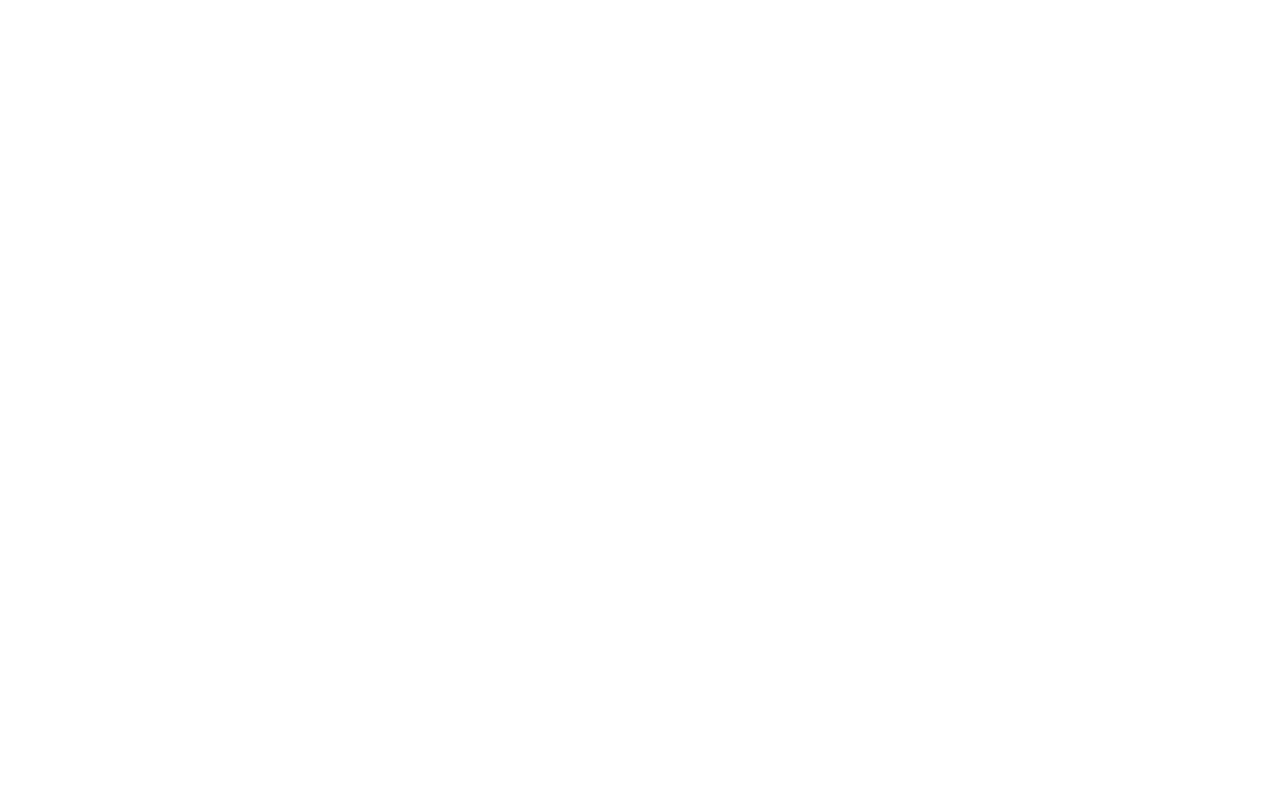
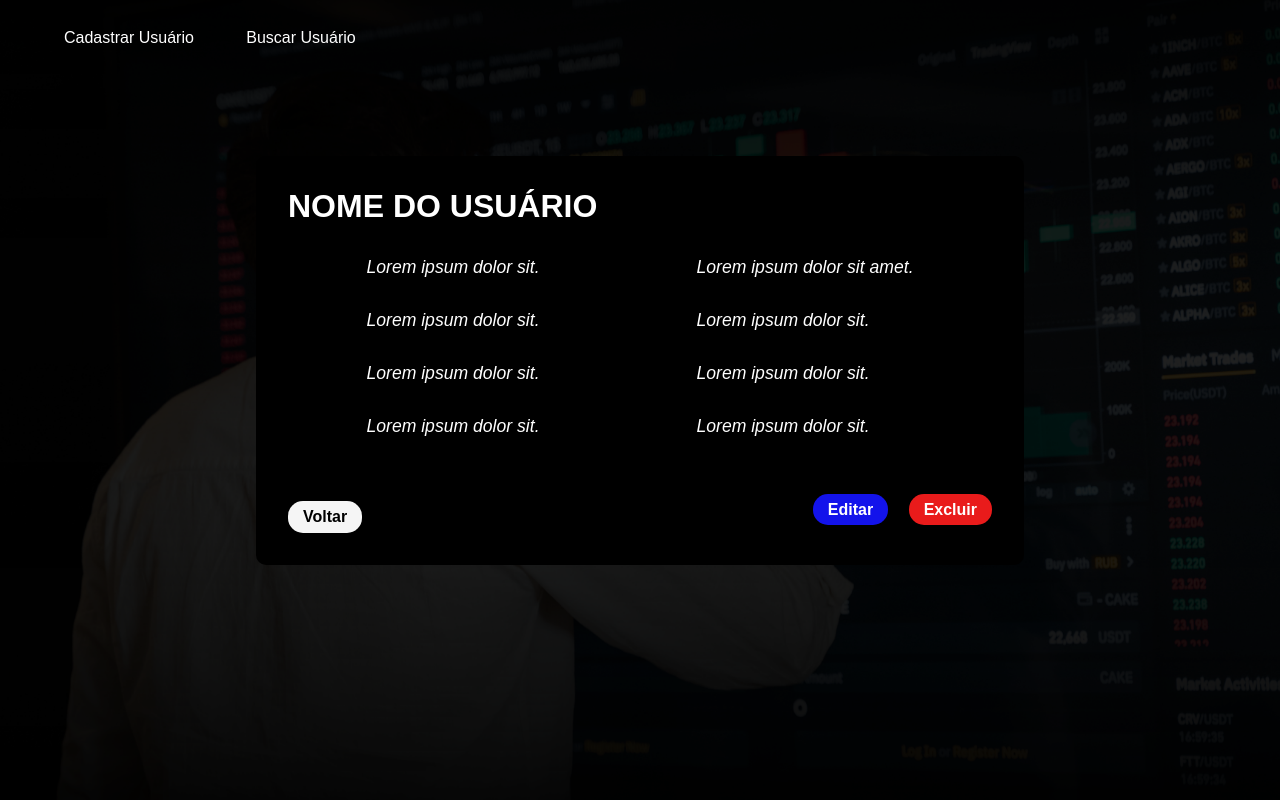
Before and after one commit to Henrique-Guido/crud_umc, a PHP site: page /registro.html in a window 1280 px wide. Before the commit the page is empty. Run offline with PHP 8.4, Linux system fonts and the light colour scheme.

Commit message:
:hammer: página de registros

```diff
--- a/cadastro.html
+++ b/cadastro.html
@@ -18,14 +18,14 @@
             <h2>Cadastro</h2>
             <div class="campo">
                 <label for="nome">Nome:</label>
-                <input type="text">
+                <input type="text" name="user">
             </div>
             <div class="campo">
                 <label for="dataNasc">Data de Nascimento:</label>
                 <input type="date">
             </div>
             <div class="campo">
-                <label for="senha">Senha:</label>
+                <label for="endereco">Endereço:</label>
                 <input type="password">
             </div>
             <div class="campo">
--- /dev/null
+++ b/css/registro.css
@@ -0,0 +1,104 @@
+
+* {
+    padding: 0;
+    margin: 0;
+    box-sizing: border-box;
+    font-family: Arial, Helvetica, sans-serif;
+}
+
+#container {
+    height: 100vh;
+    background-image: url(../images/background.png);
+    background-position: center;
+    background-size: cover;
+    display: flex;
+    flex-direction: column;
+}
+
+#menu {
+    /*background-color: aqua;*/
+    padding: 1.8rem 4rem;
+}
+
+#menu a {
+    margin-right: 3rem;
+    color: #fff;
+    font-size: 1rem;
+    text-decoration: none;
+}
+
+.container-registro {
+    background-color: #000;
+    color: #fff;
+    width: 60%;
+    padding: 2rem;
+    margin: 5rem auto;
+    display: flex;
+    flex-direction: column;
+    border-radius: 10px;
+}
+.caixa-info {
+    display: flex;
+    justify-content: space-around;
+    margin-bottom: 2rem;
+}
+
+.container-registro p {
+    font-size: 1.1rem;
+    margin-bottom: 2rem;
+    font-style: italic;
+}
+
+.container-registro h4 {
+    font-size: 2rem;
+    margin-bottom: 2rem;
+    text-transform: uppercase;
+}
+
+.caixa-btn {
+    display: flex;
+    justify-content: space-between;
+}
+
+#editar-btn {
+    text-decoration: none;
+    color: #fff;
+    background-color: rgb(19, 19, 235);
+    padding: 7px 15px;
+    border-radius: 15px;
+    font-weight: bold;
+    transition: .5s;
+}
+
+#editar-btn:hover {
+    background-color: rgb(13, 13, 173);
+}
+
+#excluir-btn {
+    text-decoration: none;
+    color: #fff;
+    background-color: rgb(233, 27, 27);
+    padding: 7px 15px;
+    border-radius: 15px;
+    font-weight: bold;
+    transition: .5s;
+    margin-left: 1rem;
+}
+
+#excluir-btn:hover {
+    background-color: rgb(200, 24, 24);
+}
+
+#voltar-btn {
+    text-decoration: none;
+    color: #000;
+    background-color: #f5f5f5;
+    padding: 7px 15px;
+    border-radius: 15px;
+    font-weight: bold;
+    transition: .5s;
+}
+
+#voltar-btn:hover {
+    background-color: #999;
+}
--- a/css/style.css
+++ b/css/style.css
@@ -55,6 +55,10 @@
     border-radius: 50px;
 }
 
+#pesquisa #pesquisa-btn {
+    display: none;
+}
+
 #pesquisa input::placeholder {
     color: #b1b1b1;
     font-size: 1rem;
--- a/index.html
+++ b/index.html
@@ -17,7 +17,9 @@
         <!-- barra de pesquisa -->
         <div id="pesquisa">
             <h1><i class="fa-solid fa-magnifying-glass"></i>buscar usuários</h1>
-            <input type="text" name="usuario" placeholder="Digite o nome do usuário">
+            <form action="registro.html" method="get">
+                <input type="text" name="usuario" placeholder="Digite o nome do usuário">
+            </form>
         </div>
     </div>
     <!-- link do fontawesome -->
--- a/registro.html
+++ b/registro.html
@@ -0,0 +1,42 @@
+<!DOCTYPE html>
+<html lang="pt-br">
+<head>
+    <meta charset="UTF-8">
+    <meta name="viewport" content="width=device-width, initial-scale=1.0">
+    <title>Receita Federal - Cadastro de Usuário</title>
+    <link rel="stylesheet" href="css/registro.css">
+</head>
+<body>
+    <div id="container">
+        <!-- menu  -->
+        <div id="menu">
+            <a href="cadastro.html">Cadastrar Usuário</a>
+            <a href="index.html">Buscar Usuário</a>
+        </div>
+        <div class="container-registro">
+            <h4>Nome do usuário</h4>
+            <div class="caixa-info">
+                <div class="caixa-1">
+                    <p>Lorem ipsum dolor sit.</p>
+                    <p>Lorem ipsum dolor sit.</p>
+                    <p>Lorem ipsum dolor sit.</p>
+                    <p>Lorem ipsum dolor sit.</p>
+                </div>
+                <div class="caixa-2">
+                    <p>Lorem ipsum dolor sit amet.</p>
+                    <p>Lorem ipsum dolor sit.</p>
+                    <p>Lorem ipsum dolor sit.</p>
+                    <p>Lorem ipsum dolor sit.</p>
+                </div>
+            </div>
+            <div class="caixa-btn">
+                <a href="index.html" id="voltar-btn">Voltar</a>
+                <div>
+                    <a href="edicao.html" id="editar-btn">Editar</a>
+                    <a href="excluir.html" id="excluir-btn">Excluir</a>
+                </div>
+            </div>
+        </div>
+    </div>
+</body>
+</html>
```
